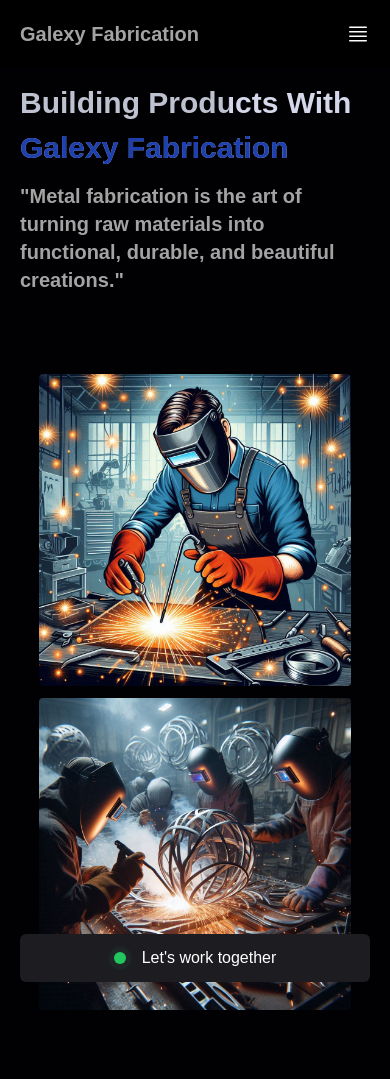
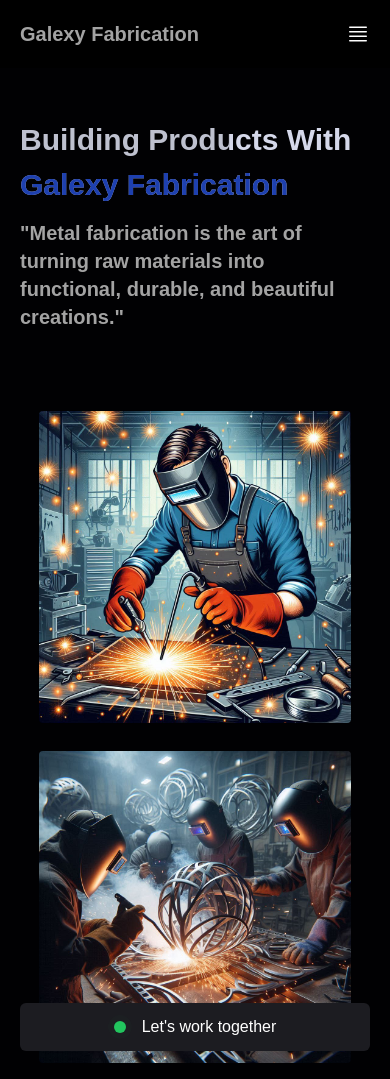
Before and after one commit to Mosinbalsing/Fabrication, a React (Vite) app: page / in a window 390 px wide. Before the commit the page ends 1010 px from the top, so only its background shows below. Built offline with nearby package versions, Linux system fonts and the light colour scheme; a web font is replaced by a local one.

Commit message:
previous changes

```diff
--- a/src/sections/Hero.jsx
+++ b/src/sections/Hero.jsx
@@ -4,13 +4,12 @@
 import { useMediaQuery } from 'react-responsive';
 
 const Hero = () => {
-  const isMobile = useMediaQuery({ query: "(max-width: 768px)" });
-  const isTablet = useMediaQuery({ query: "(min-width: 768px) and (max-width: 1024px)" });
-
+  const isMobile = useMediaQuery({ query: "(max-width: 1024px)" });
+  const isMobileOrTablet = useMediaQuery({ query: "(max-width: 1024px)" });
 
   return (
-    <section className={`min-h-screen w-full flex ${isMobile || isTablet ? 'flex-col' : 'flex-row'} relative`}>
-      <div className="w-full sm:w-[50%] mx-auto flex flex-col sm:mt-36 mt-20 c-space gap-3 z-20 relative">
+    <section className={`min-h-screen w-full flex ${isMobileOrTablet ? 'flex-col' : 'flex-row'} relative`}>
+      <div className="w-full sm:w-[50%] mx-auto flex flex-col sm:mt-36 mt-[30%] c-space gap-3 z-20 relative">
         <motion.p
           className="text-left hero_tag text-gray_gradient"
           initial={{ opacity: 0, y: -20 }}
@@ -31,24 +30,48 @@
         </motion.p>
       </div>
 
-      <div className={`w-full  flex ${ isTablet ? 'flex-row items-center justify-center  w-[100%]' : isMobile ? 'flex-col items-center w-[100%] ' : 'flex-row'} mt-20 gap-3 z-20 relative`}>
-        {/* Display images in a column on mobile and tablet view, side-by-side on larger screens */}
+      <div className={`w-[50%] ${isMobileOrTablet ? 'flex-col w-full' : 'flex-row'} flex justify-center items-center sm:mt-36 mt-20 gap-3 z-20 relative`}>
+        {isMobileOrTablet ? (
+          <>
+            {/* Display images in a column on mobile and tablet view */}
             <motion.img
               src="assets/hero.png"
               alt="fabrication"
-          className={`w-[80%] h-auto rounded border-white ${ isTablet ? 'mb-4 w-[45%]' : isMobile ?'w-[40%] h-[50%]': 'w-[40%] h-[50%]'} `}
-          initial={{ opacity: 0, y: isMobile || isTablet ? -30 : -50 }}
+              className="w-[80%] h-auto rounded border-white mb-4"
+              initial={{ opacity: 0, y: -30 }}
               animate={{ opacity: 1, y: 0 }}
               transition={{ duration: 0.8, ease: "easeOut" }}
             />
             <motion.img
               src="assets/hero2.png"
               alt="fabrication"
-          className={`w-[80%] h-auto rounded border-white  ${ isTablet ? 'mb-4 w-[45%]' : isMobile ?'w-[40%] h-[50%]': 'w-[40%] h-[50%]'}  `}
-          initial={{ opacity: 0, y: isMobile || isTablet ? 30 : 50 }}
+              className="w-[80%] h-auto rounded border-white mb-4"
+              initial={{ opacity: 0, y: 30 }}
               animate={{ opacity: 1, y: 0 }}
               transition={{ duration: 0.8, delay: 0.3, ease: "easeOut" }}
             />
+          </>
+        ) : (
+          <>
+            {/* Display images side-by-side on larger screens */}
+            <motion.img
+              src="assets/hero.png"
+              alt="fabrication"
+              className="w-[40%] h-[50%] rounded border-white"
+              initial={{ opacity: 0, x: -50 }}
+              animate={{ opacity: 1, x: 0 }}
+              transition={{ duration: 0.8, ease: "easeOut" }}
+            />
+            <motion.img
+              src="assets/hero2.png"
+              alt="fabrication"
+              className="w-[40%] h-[50%] rounded border-white mb-[20%] ml-[5%] top-0"
+              initial={{ opacity: 0, x: 50 }}
+              animate={{ opacity: 1, x: 0 }}
+              transition={{ duration: 0.8, delay: 0.3, ease: "easeOut" }}
+            />
+          </>
+        )}
       </div>
 
       {/* Bottom button section */}
```
Lines whose indentation alone changed are shown as unchanged.
